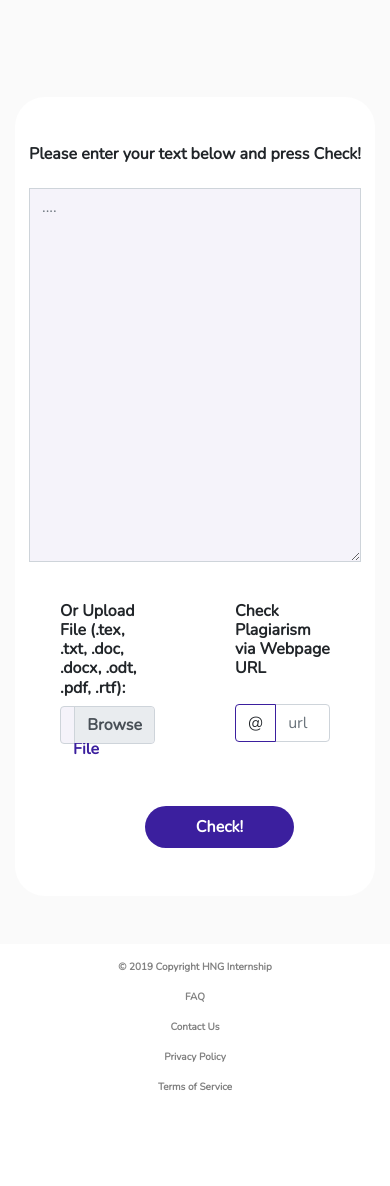
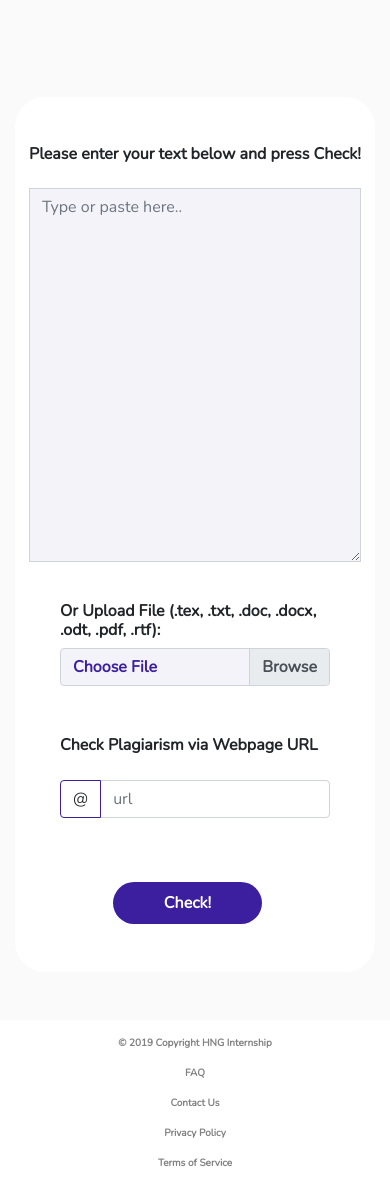
Before and after one commit to ssdanso/Docufix.io, a PHP site: page /plagiarism-checker.html in a window 390 px wide. Shown: the part 657-1843 px from the top of the page. Before the commit the page ends 1747 px from the top, so only its background shows below. Run offline with PHP 8.4, Linux system fonts and the light colour scheme.

Commit message:
fixed responsiveness

```diff
--- a/css/plagiarism-checker.css
+++ b/css/plagiarism-checker.css
@@ -113,7 +113,7 @@ justify-content: space-between;
 	}
 	.btn-3 button {
 		justify-content: center !important;
-		margin-left: -20px !important;
+
 	}
 	.url-txt {
 		padding-bottom: 17px !important;
@@ -129,4 +129,7 @@ justify-content: space-between;
 	.CP {
 		margin-left: 20px !important;
 	}
+	.upload {
+		padding-bottom: 50px;
+	}
 }
--- a/plagiarism-checker.html
+++ b/plagiarism-checker.html
@@ -80,17 +80,17 @@
                 </div>
 
                 <div class="form-group col-11 mt-3">
-                    <textarea class="form-control rounded-0" id="FormControlTextarea" rows="15" placeholder="...."></textarea>
+                    <textarea class="form-control rounded-0" id="FormControlTextarea" rows="15" placeholder="Type or paste here.." maxlength="1000"></textarea>
                 </div>
                 <div class="row container mx-3 justify-content-between mt-4">
-                    <div class="col-5 upload">
+                    <div class="col-lg-5 col-xs-12 col-sm-12 upload">
                       <h6>Or Upload File (.tex, .txt, .doc, .docx, .odt, .pdf, .rtf):</h6>
                       <div class="custom-file">
                         <input type="file" class="custom-file-input" id="customFileLang" lang="en">
                         <label class="custom-file-label" for="customFileLang">Choose File</label>
                       </div>
                     </div>
-                    <div class="col-5 url">
+                    <div class="col-lg-5 col-xs-12 col-sm-12 url">
                       <h6 class="url-txt">Check Plagiarism via Webpage URL</h6>
                       <form>
                         <div class="input-group mb-3">
@@ -102,7 +102,7 @@
                       </form>
                     </div>
                 </div>
-                <div class="col-2 btn-3 text-center mt-5 mb-5 justify-content-center">
+                <div class="col-lg-2 col-xs-12 col-sm-12 btn-3 text-center mt-5 mb-5 justify-content-center">
                     <a href="#"><button type="button" class=" btn">Check!</button></a>
                 </div>
             </div>
```
